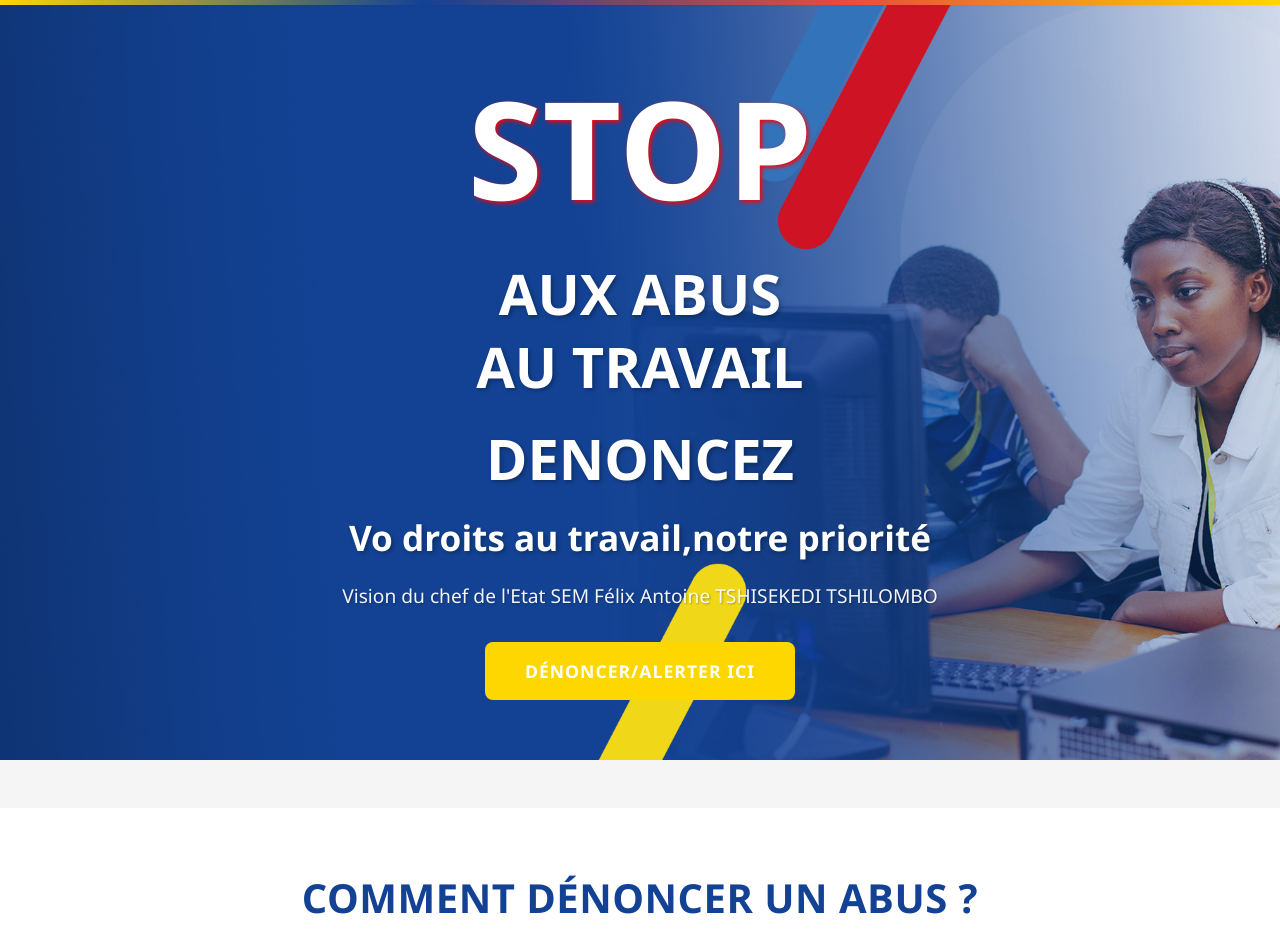
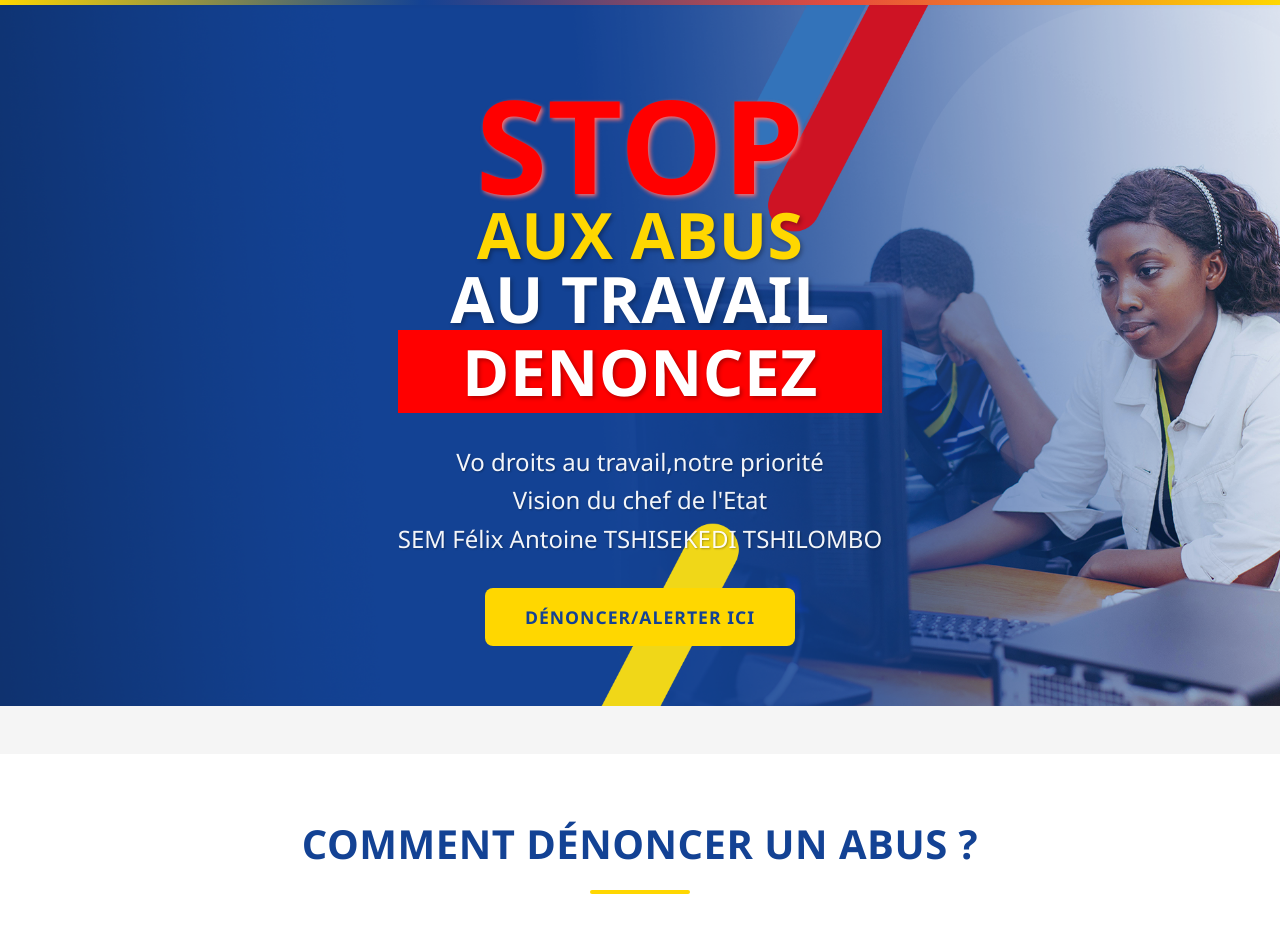
Before and after one commit to DieudonneM/DENONCIATIONS, a Django app: page / in a window 1280 px wide. Shown: the part 118-1058 px from the top of the page. Run offline with Django 4.2, Linux system fonts and the light colour scheme.

Commit message:
Correction de la banière de la page d'accueil

```diff
--- a/core/static/css/style.css
+++ b/core/static/css/style.css
@@ -82,7 +82,7 @@ h1, h2, h3, h4, h5, h6 {
 
 h1 {
     font-size: var(--font-size-4xl);
-    color: var(--accent-yellow);
+    /*color: var(--accent-yellow);*/
 }
 
 h2 {
@@ -360,7 +360,7 @@ a:hover {
 
 .hero-content h1 {
     font-size: var(--font-size-4xl);
-    color: var(--accent-yellow);
+    color: var(--accent-red);
     margin-bottom: var(--spacing-md);
     text-shadow: 2px 2px 4px rgba(0, 0, 0, 0.3);
 }
--- a/core/templates/core/home.html
+++ b/core/templates/core/home.html
@@ -9,12 +9,13 @@
 <section class="hero" style="background: url('{% static 'img/Conver_complaints.png' %}') center/cover no-repeat; min-height: 500px; display: flex; align-items: center; justify-content: center; padding: 60px 20px; margin-top: -3rem; margin-left: -20px; margin-right: -20px;">
     <div class="container">
         <div class="hero-content" style="text-align: center; color: white; z-index: 2; position: relative;">
-            <h1 style="font-size: 8.5rem; margin-bottom: 20px; font-weight: bold; text-shadow: 2px 2px 4px rgb(255, 0, 0);">STOP</h1>
-            <h1 style="font-size: 3.5rem; margin-bottom: 20px; font-weight: bold; text-shadow: 2px 2px 4px rgba(0,0,0,0.3);">AUX ABUS<br>AU TRAVAIL</h1>
-            <h1 style="font-size: 3.5rem; margin-bottom: 20px; font-weight: bold; text-shadow: 2px 2px 4px rgba(0,0,0,0.3);">DENONCEZ</h1>
-            <h1 style="font-size: 2.2rem; margin-bottom: 20px; font-weight: bold; text-shadow: 2px 2px 4px rgba(0,0,0,0.3);">Vo droits au travail,notre priorité</h1>
-            <p style="font-size: 1.2rem; margin-bottom: 30px; text-shadow: 1px 1px 2px rgba(0,0,0,0.3); opacity: 0.95;">Vision du chef de l'Etat SEM Félix Antoine TSHISEKEDI TSHILOMBO</p>
-            <a href="{% url 'core:incident_form' %}" class="btn btn-primary" style="font-size: 1.1rem; padding: 15px 40px;">DÉNONCER/ALERTER ICI</a>
+            <h1 style="font-size: 8.1rem; margin-bottom: -35px; color: #ff0000; font-weight: bold; text-shadow: 2px 2px 4px rgb(255, 113, 113);" >STOP</h1>
+            <h2 style="font-size: 4.0rem; margin-bottom: -20px; color: var(--accent-yellow); font-weight: bold; text-shadow: 2px 2px 4px rgba(0,0,0,0.3);">AUX ABUS</h2>
+            <h2 style="font-size: 4.0rem; margin-bottom: -10px; color: #ffffff; font-weight: bold; text-shadow: 2px 2px 4px rgba(0,0,0,0.3);">AU TRAVAIL</h2>
+            <h2 style="font-size: 4.0rem; margin-bottom: 30px; color: #ffffff; background: #ff0000; font-weight: bold; text-shadow: 2px 2px 4px rgba(0,0,0,0.3);">DENONCEZ</h2>
+            <!--<h1 style="font-size: 2.2rem; margin-bottom: 20px; font-weight: bold; text-shadow: 2px 2px 4px rgba(0,0,0,0.3);">Vo droits au travail,notre priorité</h1>-->
+            <p style="font-size: 1.5rem; margin-bottom: 30px; text-shadow: 1px 1px 2px rgba(0,0,0,0.3); opacity: 0.95;">Vo droits au travail,notre priorité <br>Vision du chef de l'Etat<br>SEM Félix Antoine TSHISEKEDI TSHILOMBO</p>
+            <a href="{% url 'core:incident_form' %}" class="btn btn-primary" style="font-size: 1.1rem; padding: 15px 40px; color: var(--primary-blue);">DÉNONCER/ALERTER ICI</a>
         </div>
     </div>
 </section>
```
